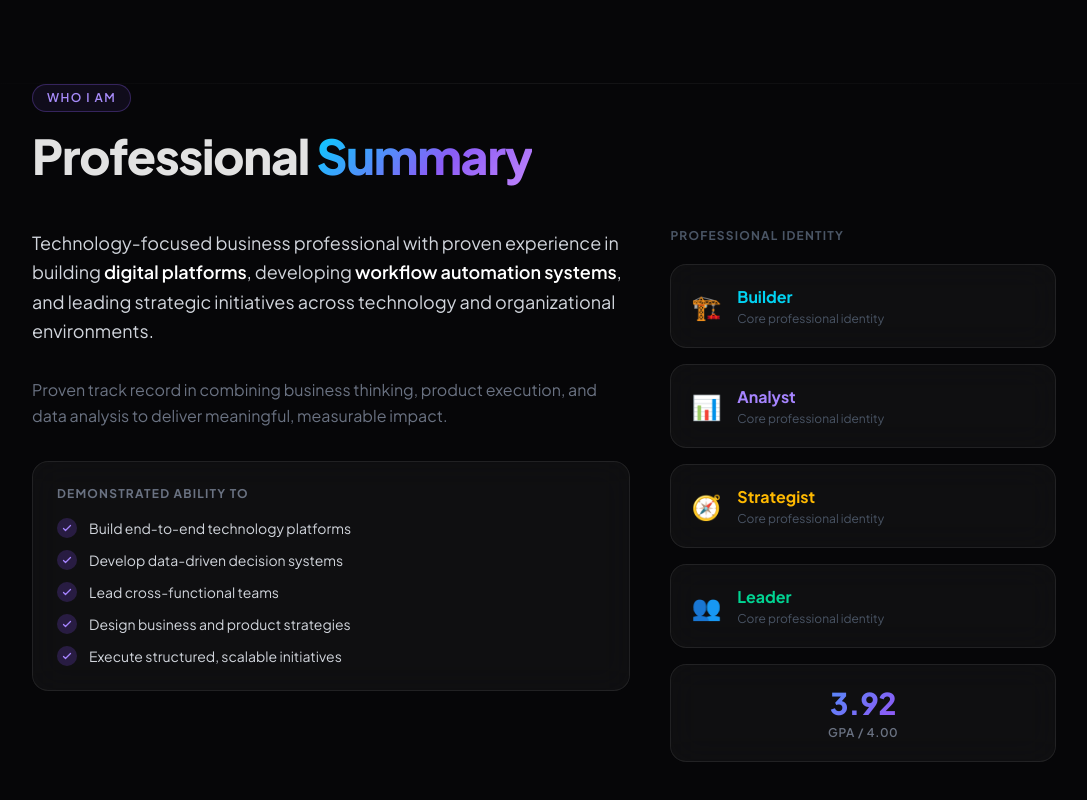
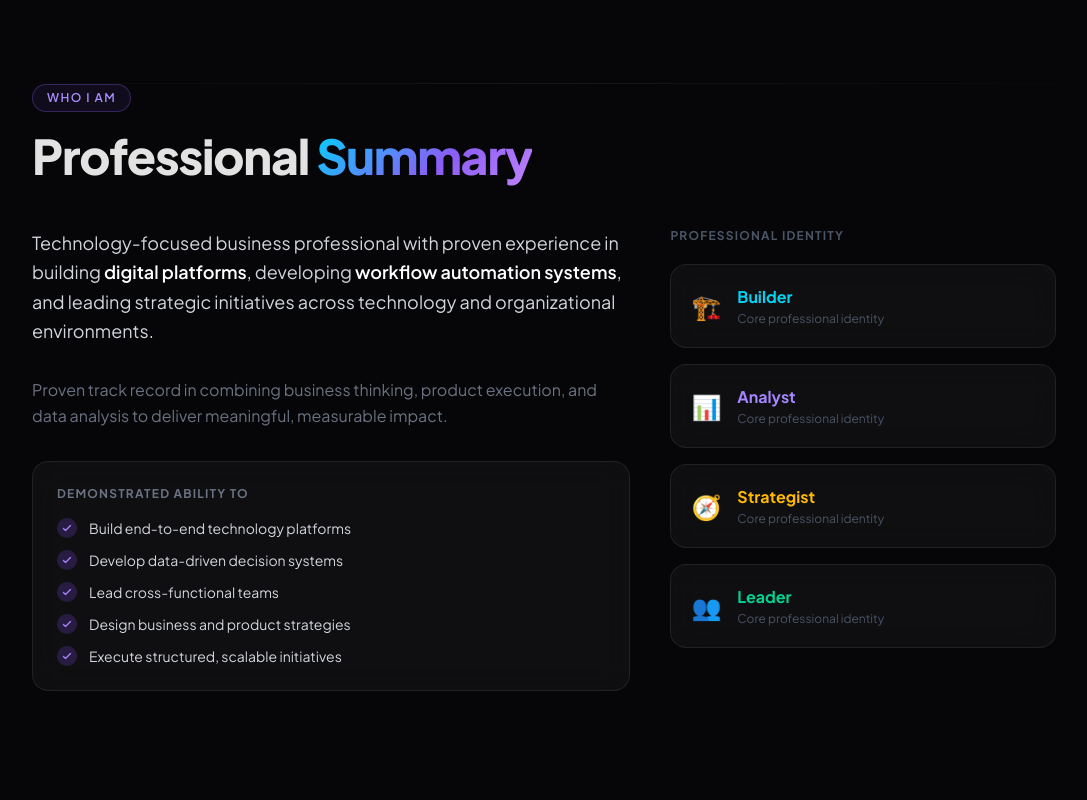
Before and after one commit to ghifarryaal/Web-Portofolio, a Next.js app: page / in a window 1280 px wide. Shown: the part 813-1613 px from the top of the page, without its empty margins (96-1183 px from the left). Built offline with nearby package versions, Linux system fonts and the light colour scheme.

Commit message:
feat: add vercel speed insights and remove gpa from summary

```diff
--- a/app/layout.tsx
+++ b/app/layout.tsx
@@ -23,6 +23,7 @@ export const metadata: Metadata = {
 };
 
 import { Analytics } from "@vercel/analytics/react";
+import { SpeedInsights } from "@vercel/speed-insights/next";
 import Navbar from "@/components/Navbar";
 
 export default function RootLayout({
@@ -36,6 +37,7 @@ export default function RootLayout({
         <Navbar />
         {children}
         <Analytics />
+        <SpeedInsights />
       </body>
     </html>
   );
--- a/components/Summary.tsx
+++ b/components/Summary.tsx
@@ -105,17 +105,6 @@ export default function Summary() {
                             </motion.div>
                         ))}
 
-                        {/* GPA card */}
-                        <motion.div
-                            initial={{ opacity: 0, y: 16 }}
-                            whileInView={{ opacity: 1, y: 0 }}
-                            transition={{ duration: 0.4, delay: 0.55 }}
-                            viewport={{ once: true }}
-                            className="glass rounded-2xl p-5 border border-violet-500/20 bg-gradient-to-br from-violet-500/10 to-transparent text-center"
-                        >
-                            <p className="text-3xl font-black gradient-text">3.92</p>
-                            <p className="text-xs text-gray-500 mt-1 font-semibold uppercase tracking-wider">GPA / 4.00</p>
-                        </motion.div>
                     </motion.div>
                 </div>
             </div>
--- a/package.json
+++ b/package.json
@@ -10,6 +10,7 @@
   },
   "dependencies": {
     "@vercel/analytics": "^2.0.1",
+    "@vercel/speed-insights": "^2.0.0",
     "framer-motion": "^12.31.0",
     "next": "16.1.6",
     "react": "19.2.3",
```
Also changed, not shown: 1 other file (tests, documents, lock files or other folders).
